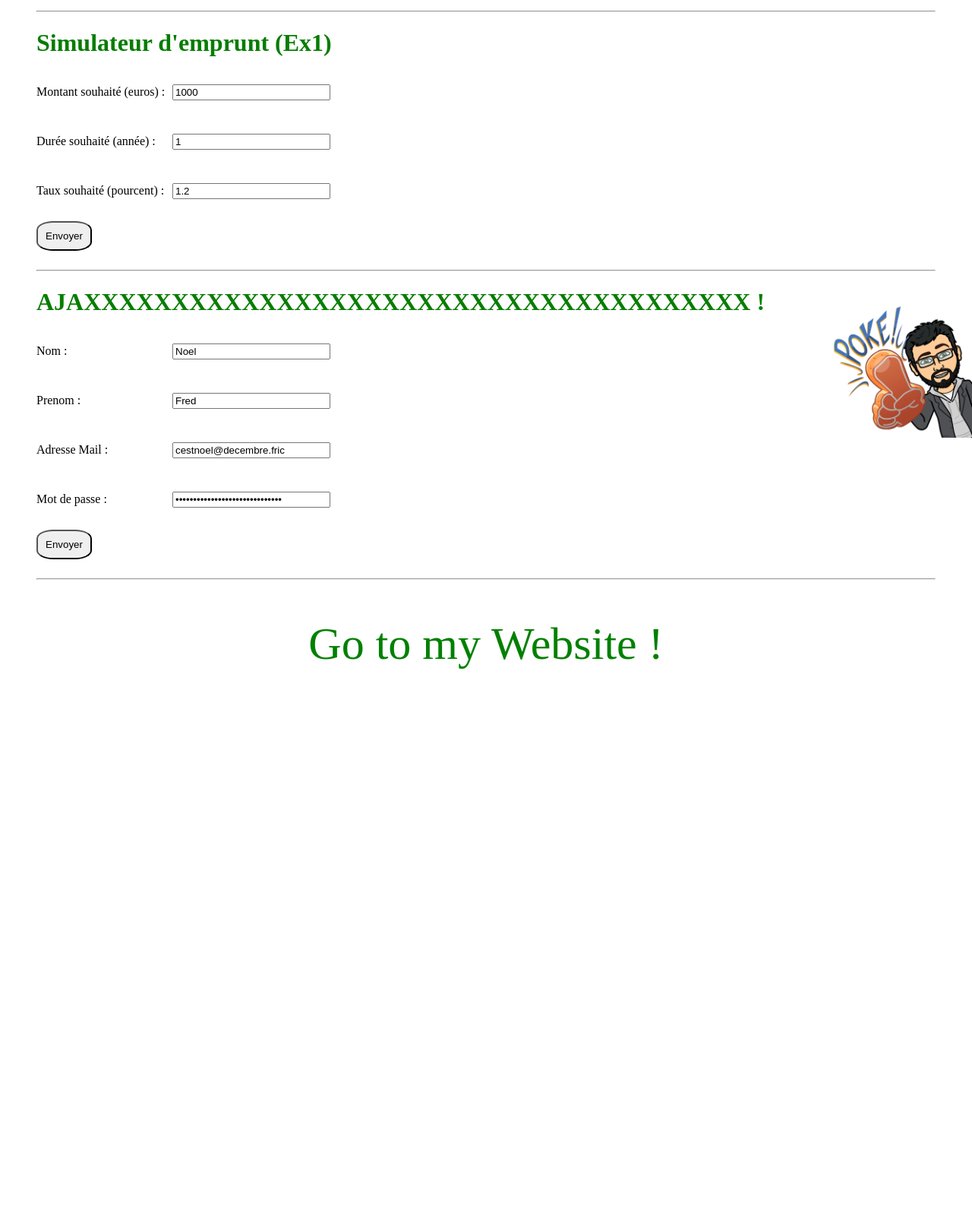
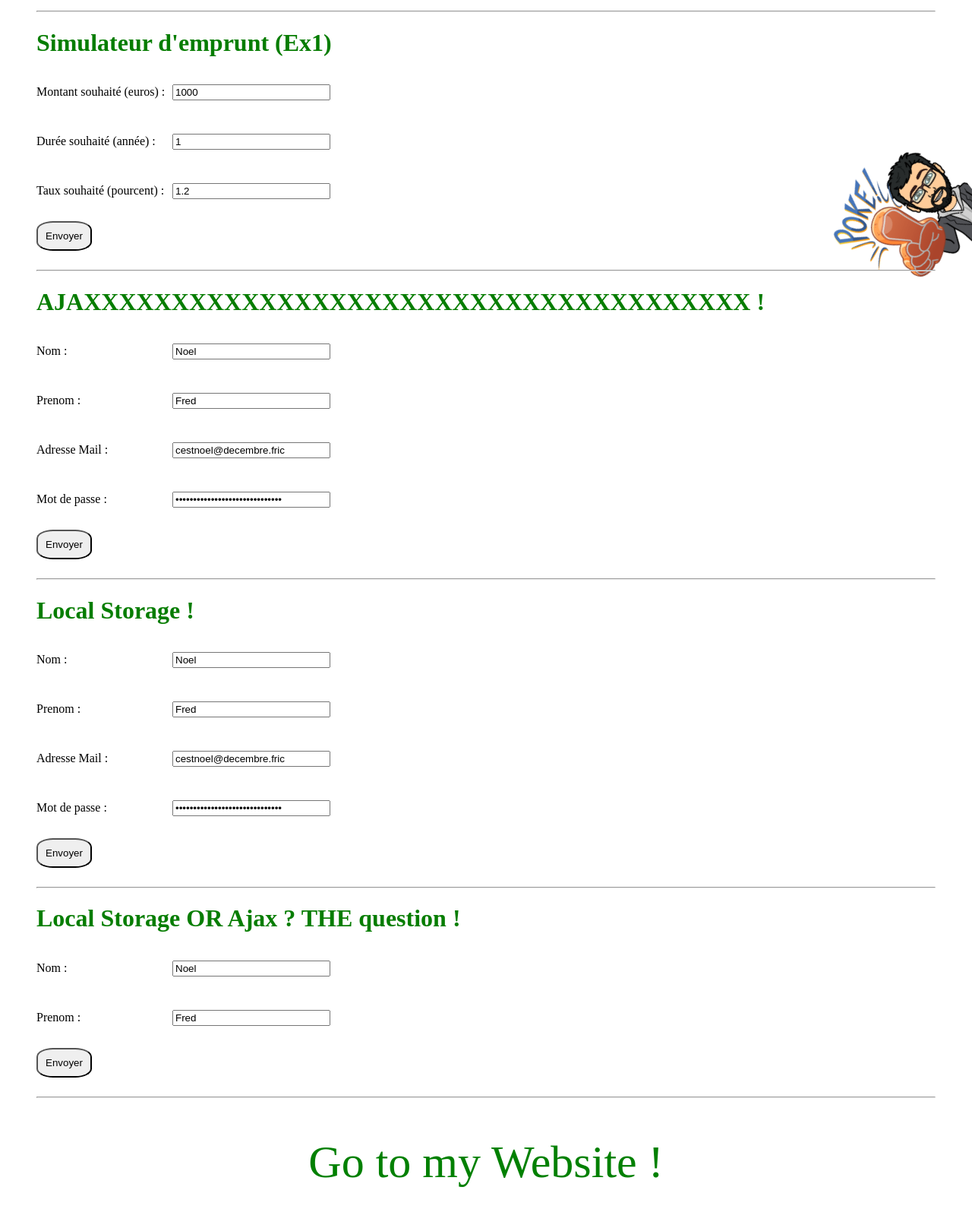
Before and after one commit to Draxxo/NoWebS, a PHP site: page / in a window 1280 px wide. Shown: the part 224-1836 px from the top of the page at 76% size. Before the commit the page ends 1104 px from the top, so only its background shows below. Run offline with PHP 8.4, Linux system fonts and the light colour scheme.

Commit message:
V3 - local storage
Ajout du local storage
Réorgisation des fichiers
ajout d'animation qui envoie du lourd ! (ou pas)

```diff
--- a/style.css
+++ b/css/style.css
@@ -34,11 +34,11 @@
 	text-align: left;
 }
 
-#submit, #submitAjax {
+.submit {
 	padding: 10px;
 	border-radius: 30%;
 }
-#submit:focus, , #submitAjax:focus {
+.submit:focus {
 	outline: none;
 }
 
@@ -61,10 +61,10 @@
 
 img {
 	position: fixed;
-	bottom: 0;
 	right: 0;
 	width: 15%;
 	z-index: -1;
+	animation: mouve 3s infinite;
 }
 
 @keyframes clignote {
@@ -74,3 +74,9 @@
 	75%  { color:blue; }
 	100% { color:pink; }
 }
+
+@keyframes mouve {
+	0% { top: 0px; transform: rotate(240deg);}
+	50% { top: 75vh; transform: rotate(360deg); }
+	100% { top: 0px; transform: rotate(240deg);}
+}
--- a/index.php
+++ b/index.php
@@ -2,7 +2,7 @@
 <html>
 	<head>
 		<title>JS</title>
-		<link rel="stylesheet" type="text/css" href="style.css">
+		<link rel="stylesheet" type="text/css" href="css/style.css">
 		<!--<script type="text/javascript" src="scriptFred.js"></script>-->
 	</head>
 	<body>
@@ -19,15 +19,15 @@
 
 			<form id="form">
 				<label>
-					<p>Montant souhaité (euros) :</p> <input type="number" name="montant" value="1000" min="500" max="1000000">
+					<p>Montant souhaité (euros) :</p> <input type="number" name="montant" value="1000" min="500" max="1000000" onkeydown="changeBody()">
 				</label>
 				<label>
-					<p>Durée souhaité (année) :</p> <input type="number" name="duree" value="1" min="1" max="25">
+					<p>Durée souhaité (année) :</p> <input type="number" name="duree" value="1" min="1" max="25" onkeydown="changeBody()">
 				</label>
 				<label>
-					<p>Taux souhaité (pourcent) :</p> <input type="number" name="taux" value="1.2" step="0.1" min="1.0" max="25.0">
+					<p>Taux souhaité (pourcent) :</p> <input type="number" name="taux" value="1.2" step="0.1" min="1.0" max="25.0" onkeydown="changeBody()">
 				</label>
-				<input type="submit" id="submit" value="Envoyer">
+				<input type="submit" class="submit" id="submit" value="Envoyer">
 			</form>
 
 			<h2 id="resultat"></h2>
@@ -42,18 +42,64 @@
 
 			<form id="formAjax" action="ajax.php" method="post">
 				<label>
-					<p>Nom :</p> <input type="text" name="nom" value="Noel">
+					<p>Nom :</p> <input type="text" name="nom" value="Noel" onkeydown="changeBody()">
 				</label>
 				<label>
-					<p>Prenom :</p> <input type="text" name="prenom" value="Fred">
+					<p>Prenom :</p> <input type="text" name="prenom" value="Fred" onkeydown="changeBody()">
 				</label>
 				<label>
-					<p>Adresse Mail :</p> <input type="mail" name="mail" value="cestnoel@decembre.fric">
+					<p>Adresse Mail :</p> <input type="mail" name="mail" value="cestnoel@decembre.fric" onkeydown="changeBody()">
 				</label>
 				<label>
-					<p>Mot de passe :</p> <input type="password" name="mdp" value="tacruquecetaitunvraimotdepasse">
+					<p>Mot de passe :</p> <input type="password" name="mdp" value="tacruquecetaitunvraimotdepasse" onkeydown="changeBody()">
 				</label>
-				<input type="submit" id="submitAjax" value="Envoyer">
+				<input type="submit" class="submit" id="submitAjax" value="Envoyer">
+			</form>
+
+			<h2 id="resultat"></h2>
+
+		</div>
+
+		<hr>
+
+		<h1 class="tuning">Local Storage !</h1>
+
+		<div class="flex">
+
+			<form id="formStorage" method="post">
+				<label>
+					<p>Nom :</p> <input type="text" name="nom" value="Noel" onkeydown="changeBody()">
+				</label>
+				<label>
+					<p>Prenom :</p> <input type="text" name="prenom" value="Fred" onkeydown="changeBody()">
+				</label>
+				<label>
+					<p>Adresse Mail :</p> <input type="mail" name="mail" value="cestnoel@decembre.fric" onkeydown="changeBody()">
+				</label>
+				<label>
+					<p>Mot de passe :</p> <input type="password" name="mdp" value="tacruquecetaitunvraimotdepasse" onkeydown="changeBody()">
+				</label>
+				<input type="submit" class="submit" id="submitStorage" value="Envoyer">
+			</form>
+
+			<h2 id="resultat"></h2>
+
+		</div>
+
+		<hr>
+
+		<h1 class="tuning">Local Storage OR Ajax ? THE question !</h1>
+
+		<div class="flex">
+
+			<form id="formStorageAjax" method="post">
+				<label>
+					<p>Nom :</p> <input type="text" name="nom" value="Noel" onkeydown="changeBody()">
+				</label>
+				<label>
+					<p>Prenom :</p> <input type="text" name="prenom" value="Fred" onkeydown="changeBody()">
+				</label>
+				<input type="submit" class="submit" id="submitStorageAjax" value="Envoyer">
 			</form>
 
 			<h2 id="resultat"></h2>
@@ -63,7 +109,7 @@
 		<hr>
 
 		<a href="https://www.alexisprevostmaynen.fr">Go to my Website !</a>
-		<img src="me.png">
+		<img src="img/me.png">
 	</body>
 </html>
 <script type="text/javascript" src="script.js"></script>
--- a/script.js
+++ b/script.js
@@ -76,6 +76,55 @@
 	return false;
 }
 
+//Local storage
+var buttonStorage = document.getElementById('submitStorage');
+
+// Ce déclenche au click du button du formulaire
+buttonStorage.onclick = function() {
+	let datas = serializeForm('formStorage');
+
+	for (var test in datas) {
+		sessionStorage.setItem(test, datas[test]);
+	}
+
+	console.log(sessionStorage);
+
+	return false;
+}
+
+
+//lOCAL STORAGE && AJAX for connexion
+var buttonStorageAjax = document.getElementById('submitStorageAjax');
+
+// Ce déclenche au click du button du formulaire
+buttonStorageAjax.onclick = function() {
+	let datas = serializeForm('formStorage');
+
+
+
+	if(connectionExist()) { //ajax
+
+	}
+	else { //local storage
+
+	}
+
+	console.log(connectionExist());
+
+	return false;
+}
+
+//Tester la conenxion
+function connectionExist() {
+    document.location = "http://www.google.com";
+	//Prévoir de bloquer la redirection ici ?
+	if(document.location === 'undefined'){
+		return false;
+	} else {
+		return true;
+	}
+}
+
 //Serialization du formulaire
 function serializeForm(idForm) {
 	var form = document.getElementById(idForm);
@@ -110,3 +159,13 @@
 		return false;
 	}
 }
+
+
+//Tuning body
+function changeBody() {
+	var x = Math.floor(Math.random() * 256);
+    var y = Math.floor(Math.random() * 256);
+    var z = Math.floor(Math.random() * 256);
+    var bgColor = "rgb(" + x + "," + y + "," + z + ")";
+	document.body.style.background = bgColor;
+}
```
Also changed, not shown: README.md, img/me.png (renamed from me.png), 1 other file.
